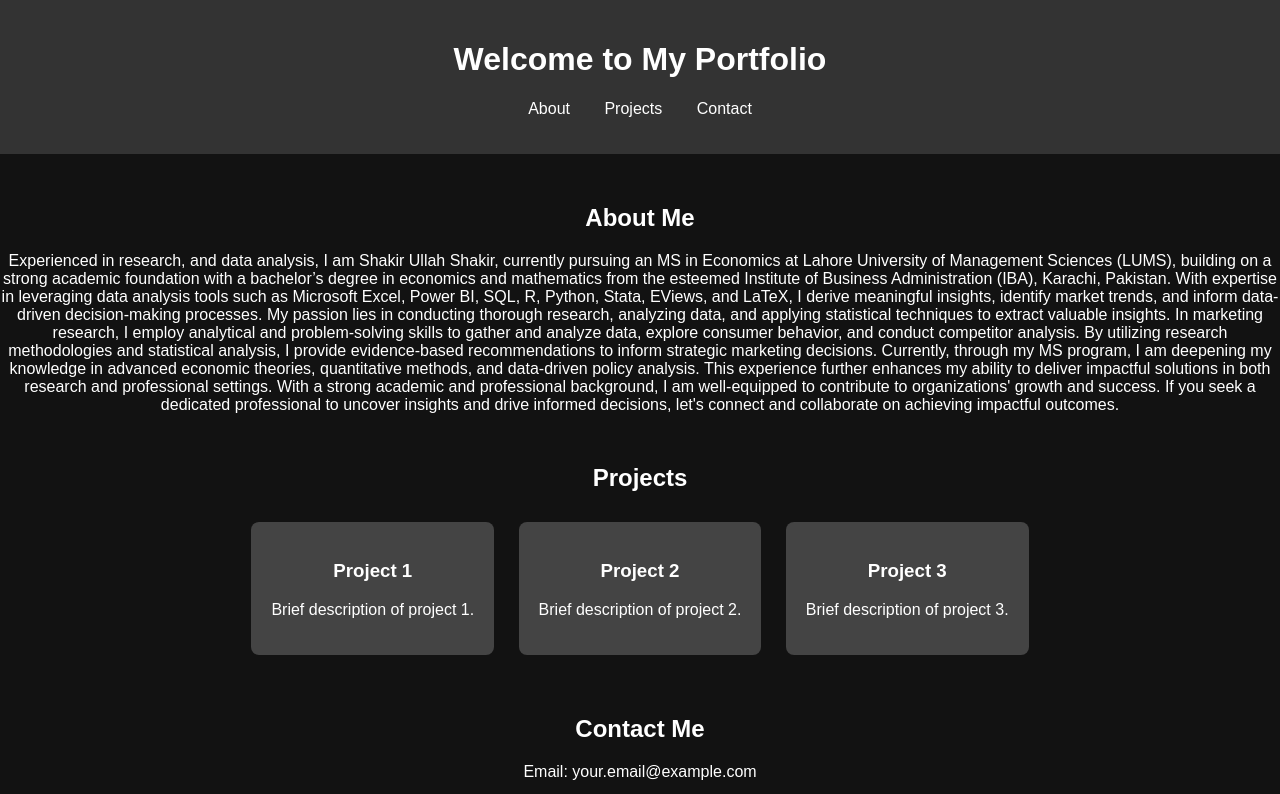
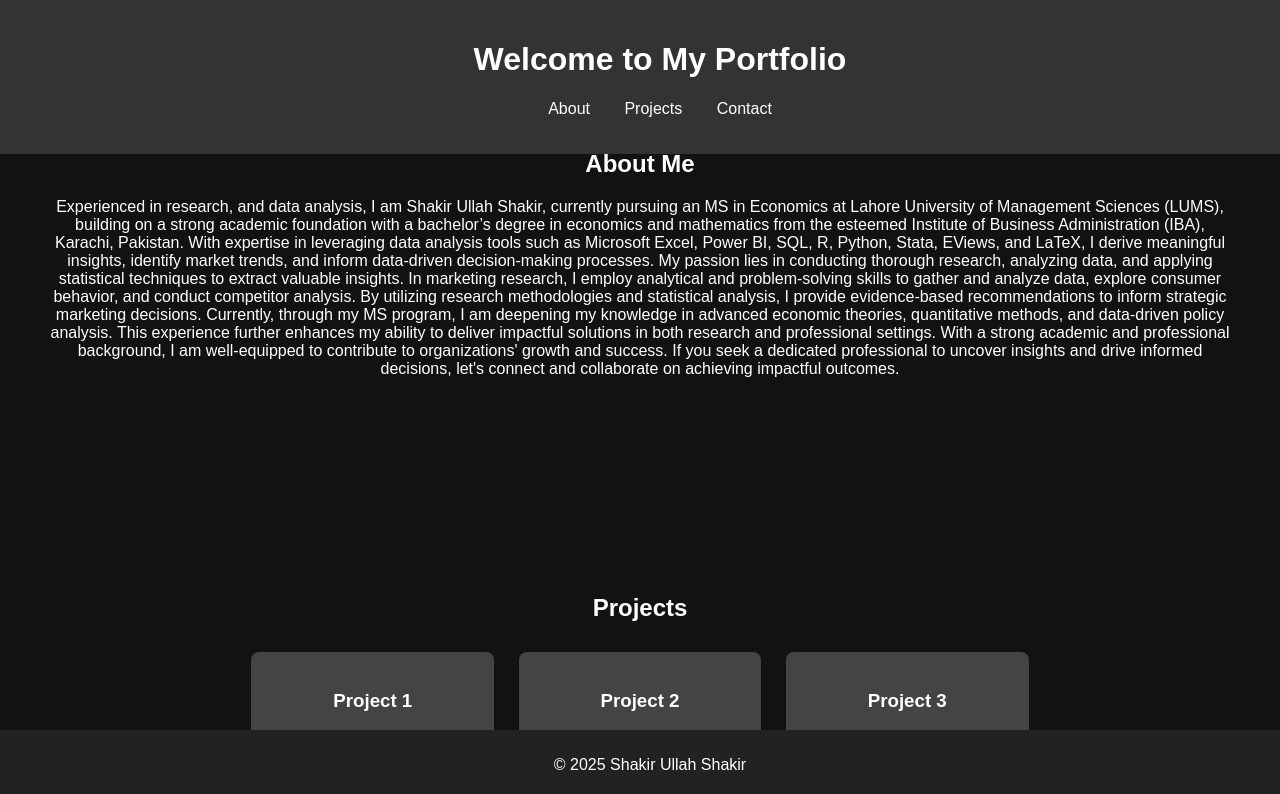
Before and after one commit to shakir5154/portfolioshakirullahshakir, a plain HTML site: page index.html in a window 1280 px wide. Shown: the top 794 px of the page. Drawn offline with Linux system fonts and the light colour scheme.

Commit message:
Update styles.css

```diff
--- a/styles.css
+++ b/styles.css
@@ -1,3 +1,4 @@
+/* General Styling */
 body {
     font-family: Arial, sans-serif;
     margin: 0;
@@ -5,13 +6,21 @@ body {
     background: #121212;
     color: white;
     text-align: center;
+    scroll-behavior: smooth; /* Enables smooth scrolling */
 }
 
+/* Header Styling */
 header {
     background: #333;
     padding: 20px;
+    position: fixed;
+    width: 100%;
+    top: 0;
+    left: 0;
+    z-index: 1000;
 }
 
+/* Navigation */
 nav ul {
     list-style: none;
     padding: 0;
@@ -27,19 +36,31 @@ nav a {
     text-decoration: none;
 }
 
+/* Sections */
 section {
-    margin: 50px 0;
+    margin: 80px 0;
+    padding: 50px;
 }
 
+/* Project Cards */
 .project-card {
     display: inline-block;
     padding: 20px;
     background: #444;
     margin: 10px;
     border-radius: 8px;
+    transition: transform 0.3s ease-in-out;
 }
 
+.project-card:hover {
+    transform: scale(1.05);
+}
+
+/* Footer */
 footer {
     background: #222;
     padding: 10px;
+    position: fixed;
+    width: 100%;
+    bottom: 0;
 }
```
